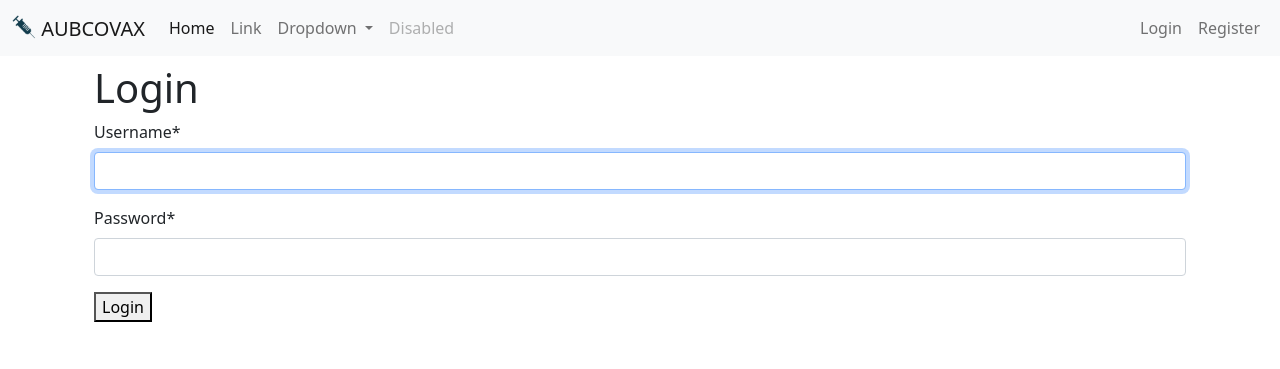
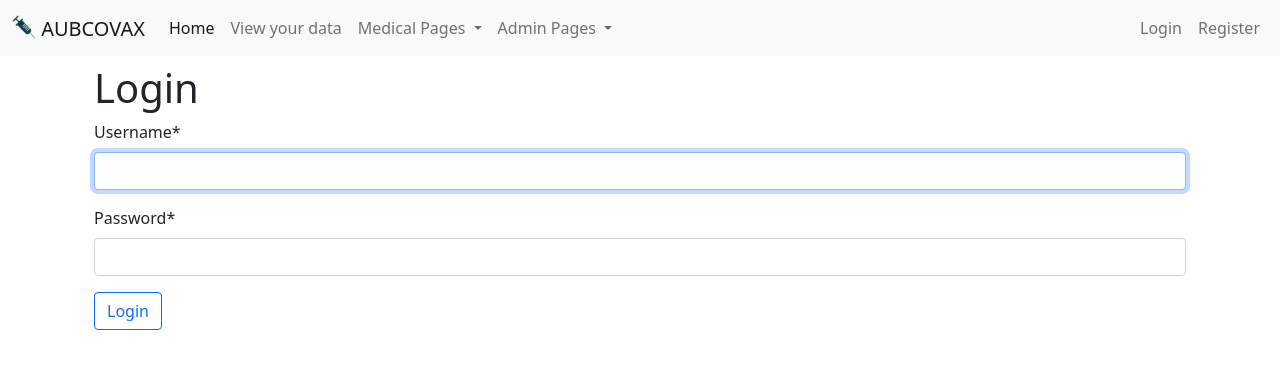
Before and after one commit to bechara-rizk/AUBCOVAX, a Django app: page /login/ in a window 1280 px wide. Shown: the top 369 px of the page. Run offline with Django 4.2, Linux system fonts and the light colour scheme; some libraries are stand-ins or nearby versions.

Commit message:
modified navbar

```diff
--- a/mysite/main/templates/base.html
+++ b/mysite/main/templates/base.html
@@ -28,14 +28,25 @@
         <div class="collapse navbar-collapse" id="navbarSupportedContent">
           <ul class="navbar-nav me-auto mb-2 mb-lg-0">
             <li class="nav-item">
-              <a class="nav-link active" aria-current="page" href="/">Home</a>
+              <a class="nav-link active" href="/">Home</a>
             </li>
             <li class="nav-item">
-              <a class="nav-link" href="#">Link</a>
+              <a class="nav-link" href="/patientInfo">View your data</a>
             </li>
             <li class="nav-item dropdown">
               <a class="nav-link dropdown-toggle" href="#" id="navbarDropdown" role="button" data-bs-toggle="dropdown" aria-expanded="false">
-                Dropdown
+                Medical Pages
+              </a>
+              <ul class="dropdown-menu" aria-labelledby="navbarDropdown">
+                <li><a class="dropdown-item" href="/medicalSearch">Search for a patient</a></li>
+                <li><a class="dropdown-item" href="#">Another action</a></li>
+                <li><hr class="dropdown-divider"></li>
+                <li><a class="dropdown-item" href="#">Something else here</a></li>
+              </ul>
+            </li>
+            <li class="nav-item dropdown">
+              <a class="nav-link dropdown-toggle" href="#" id="navbarDropdown" role="button" data-bs-toggle="dropdown" aria-expanded="false">
+                Admin Pages
               </a>
               <ul class="dropdown-menu" aria-labelledby="navbarDropdown">
                 <li><a class="dropdown-item" href="#">Action</a></li>
@@ -43,9 +54,6 @@
                 <li><hr class="dropdown-divider"></li>
                 <li><a class="dropdown-item" href="#">Something else here</a></li>
               </ul>
-            </li>
-            <li class="nav-item">
-              <a class="nav-link disabled" href="#" tabindex="-1" aria-disabled="true">Disabled</a>
             </li>
           </ul>
           <ul class="navbar-nav ml-auto">
--- a/mysite/main/templates/registration/login.html
+++ b/mysite/main/templates/registration/login.html
@@ -13,7 +13,7 @@
     <form method="POST" action="">
         {% csrf_token %}
         {{ form|crispy }}
-        <button type="submit">Login</button>
+        <button class="btn btn-outline-primary" type="submit">Login</button>
     </form>
 </div>
 {% endblock %}
```
Also changed, not shown: mysite/db.sqlite3.
